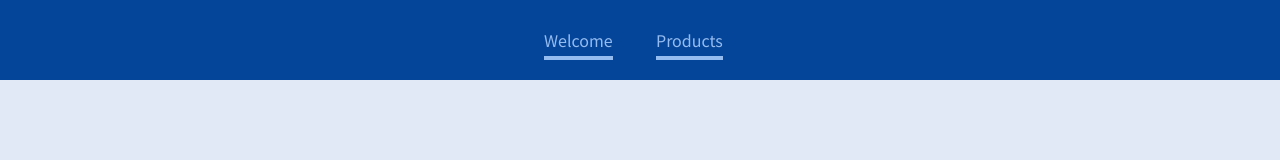
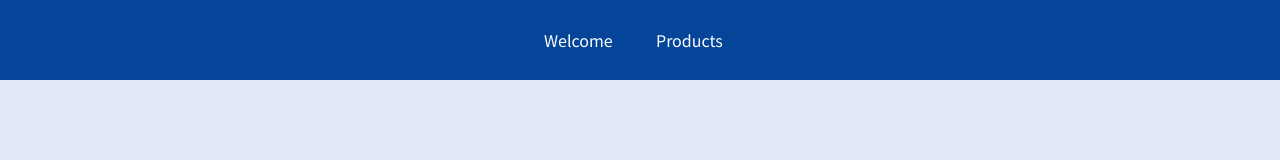
Before and after one commit to RafoBunyatyan/React-Router, a JavaScript app: page / in a window 1280 px wide. Before the commit this address had no page. Shown: the top 160 px of the page. Built offline with nearby package versions, Linux system fonts and the light colour scheme.

Commit message:
add Welcome new hook Route & Routes

```diff
--- a/src/App.js
+++ b/src/App.js
@@ -1,4 +1,4 @@
-import { Route, Routes } from 'react-router-dom';
+import { Route, Routes, Redirect } from 'react-router-dom';
 
 import Welcome from './pages/Welcome';
 import Products from './pages/Products';
@@ -11,6 +11,9 @@ function App() {
 			<MainHeader />
 			<main>
 				<Routes>
+					<Route path='/' exact >
+						{/* <Redirect to='/welcome' /> */}
+					</Route>
 					<Route path="/welcome" element={<Welcome />} />
 					<Route path="/products" element={<Products />} />
 					<Route path='/product-detail/:productId' element={<ProductDetail />} />
--- a/src/components/MainHeader.js
+++ b/src/components/MainHeader.js
@@ -8,10 +8,10 @@ const MainHeader = () => {
 			<nav>
 				<ul>
 					<li>
-						<NavLink className={classes.active} to='/welcome'>Welcome</NavLink>
+						<NavLink exact to='/welcome' activeClassName={classes.active}>Welcome</NavLink>
 					</li>
 					<li>
-						<NavLink className={classes.active} to='/products'>Products</NavLink>
+						<NavLink exact to='/products' activeClassName={classes.active}>Products</NavLink>
 					</li>
 				</ul>
 			</nav>
@@ -21,4 +21,4 @@ const MainHeader = () => {
 
 export default MainHeader
 
-// activeClassName
+// activeClassName, there is error!   (doesn't work like it should)
--- a/src/pages/Welcome.js
+++ b/src/pages/Welcome.js
@@ -1,5 +1,16 @@
+import { Route, Routes } from "react-router-dom"
+
 const Welcome = () => {
-	return <h1>The Welcome Page</h1>
+	return (
+		<section>
+			<h1>The Welcome Page</h1>
+			<Routes>
+				<Route path='/welcom/new-user'>
+					<p>Welcome, new user!</p>
+				</Route>
+			</Routes>
+		</section>
+	)
 }
 
 export default Welcome
```
Also changed, not shown: 1 other file (tests, documents, lock files or other folders).
